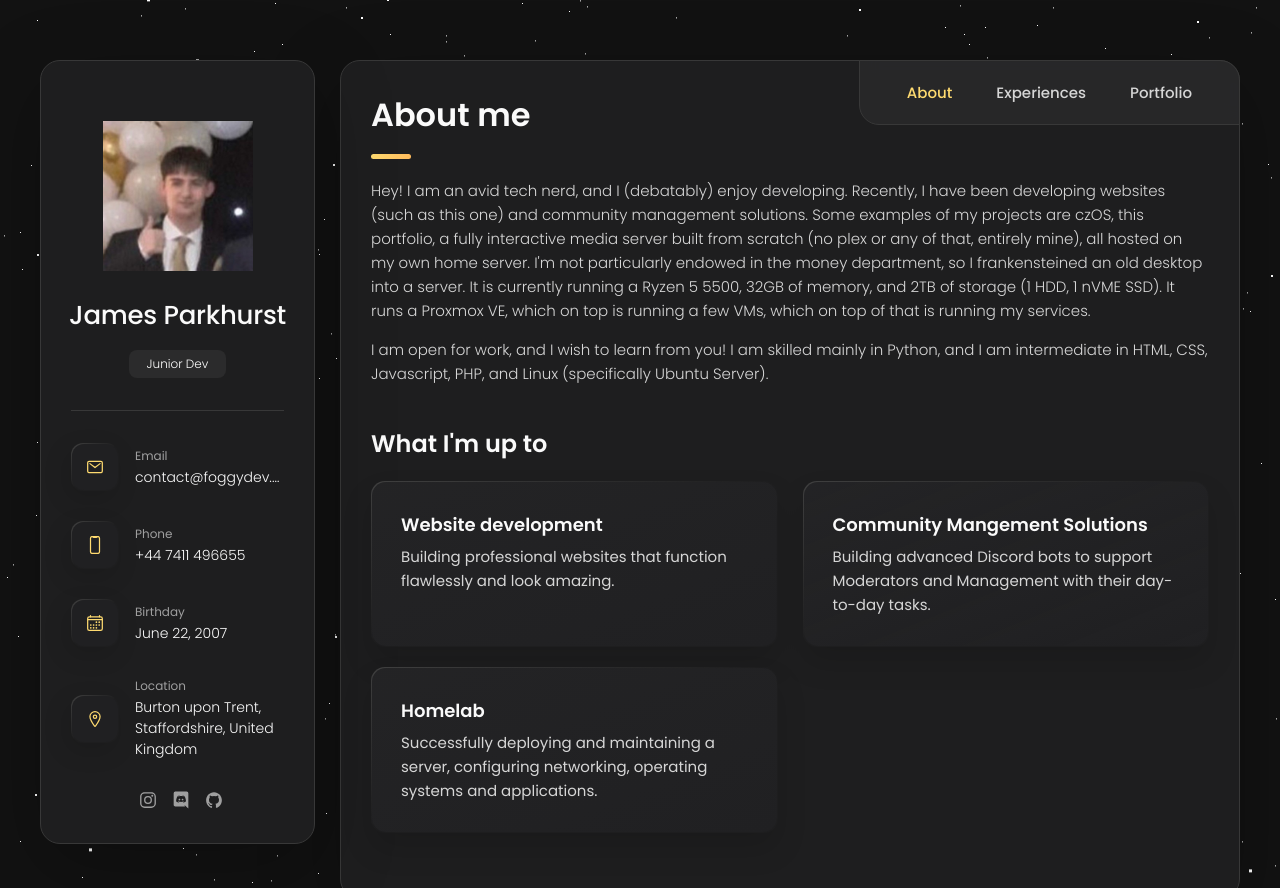
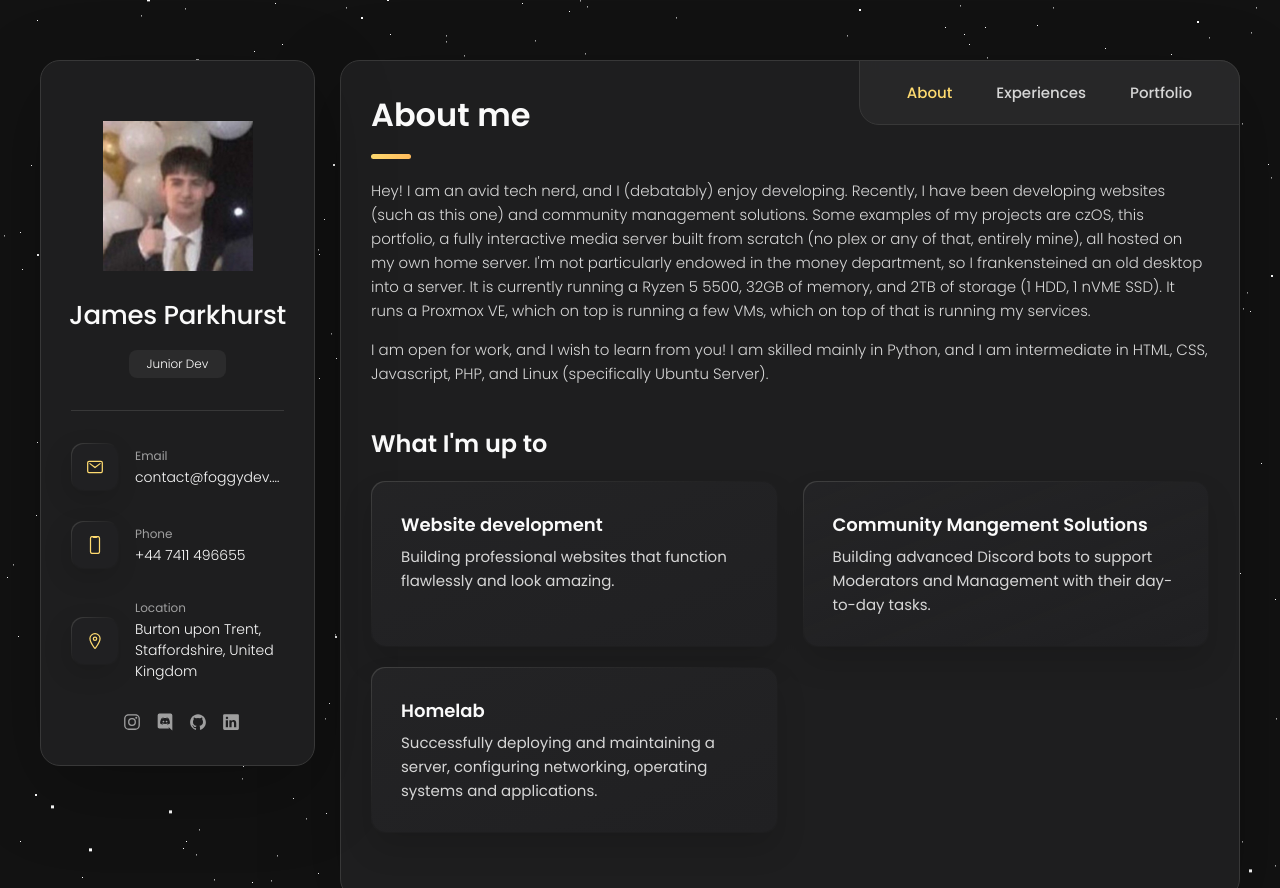
Before and after one commit to tarksoncorp/tarksoncorp.github.io, a plain HTML site: page index.html in a window 1280 px wide. Shown: the top 888 px of the page. Drawn offline with nearby package versions, Linux system fonts and the light colour scheme.

Commit message:
updated email and jobs

```diff
--- a/index.html
+++ b/index.html
@@ -72,15 +72,6 @@
             </li>
             <li class="contact-item">
               <div class="icon-box">
-                <ion-icon name="calendar-outline"></ion-icon>
-              </div>
-              <div class="contact-info">
-                <p class="contact-title">Birthday</p>
-                <time datetime="1982-06-23">June 22, 2007</time>
-              </div>
-            </li>
-            <li class="contact-item">
-              <div class="icon-box">
                 <ion-icon name="location-outline"></ion-icon>
               </div>
               <div class="contact-info">
@@ -112,6 +103,11 @@
             <li class="social-item">
               <a href="https://github.com/foggydev-07" class="social-link">
                 <ion-icon name="logo-github"></ion-icon>
+              </a>
+            </li>
+            <li class="social-item">
+              <a href="https://www.linkedin.com/in/james-parkhurst/" class="social-link">
+                <ion-icon name="logo-linkedin"></ion-icon>
               </a>
             </li>
           </ul>
```
